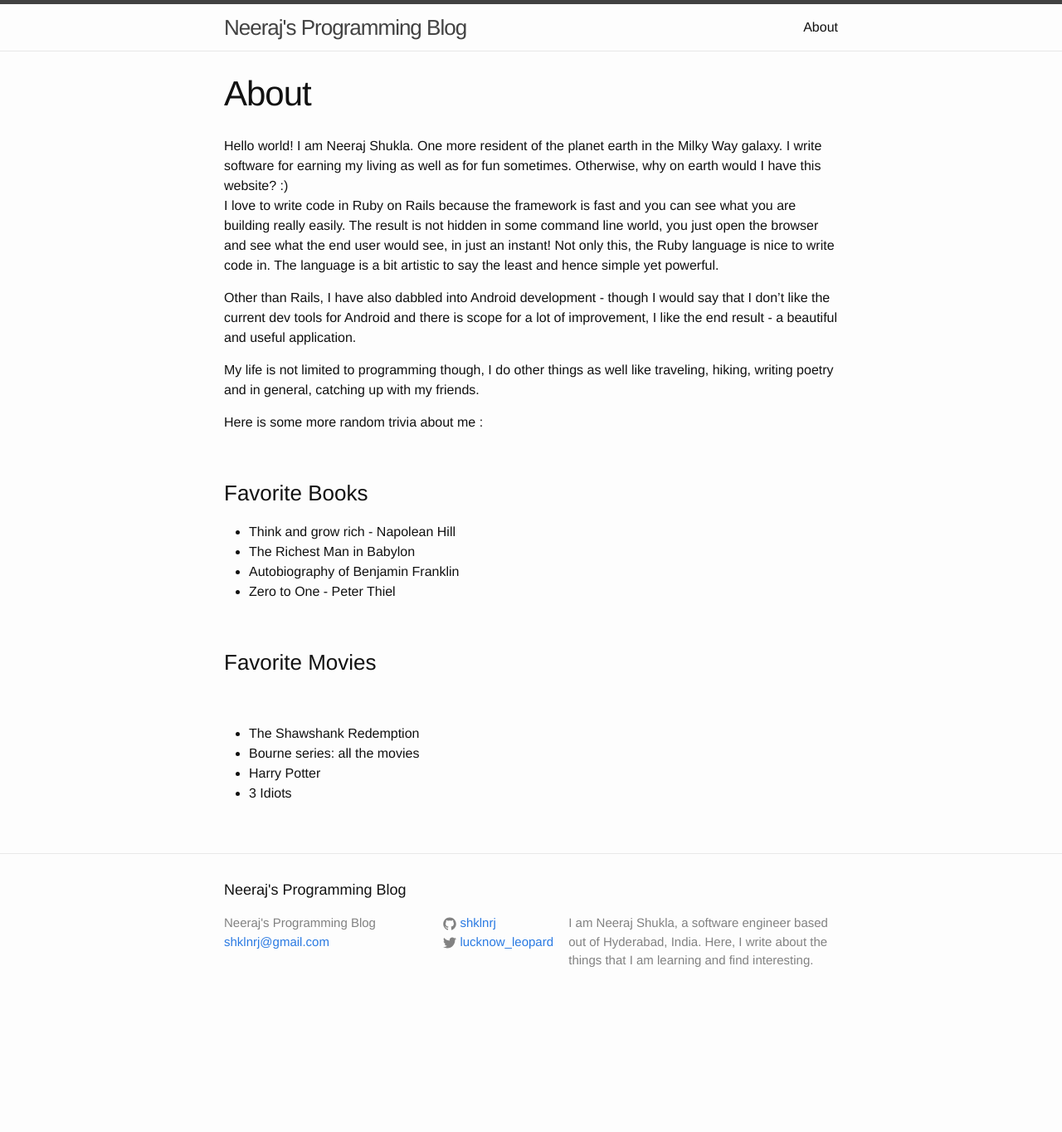
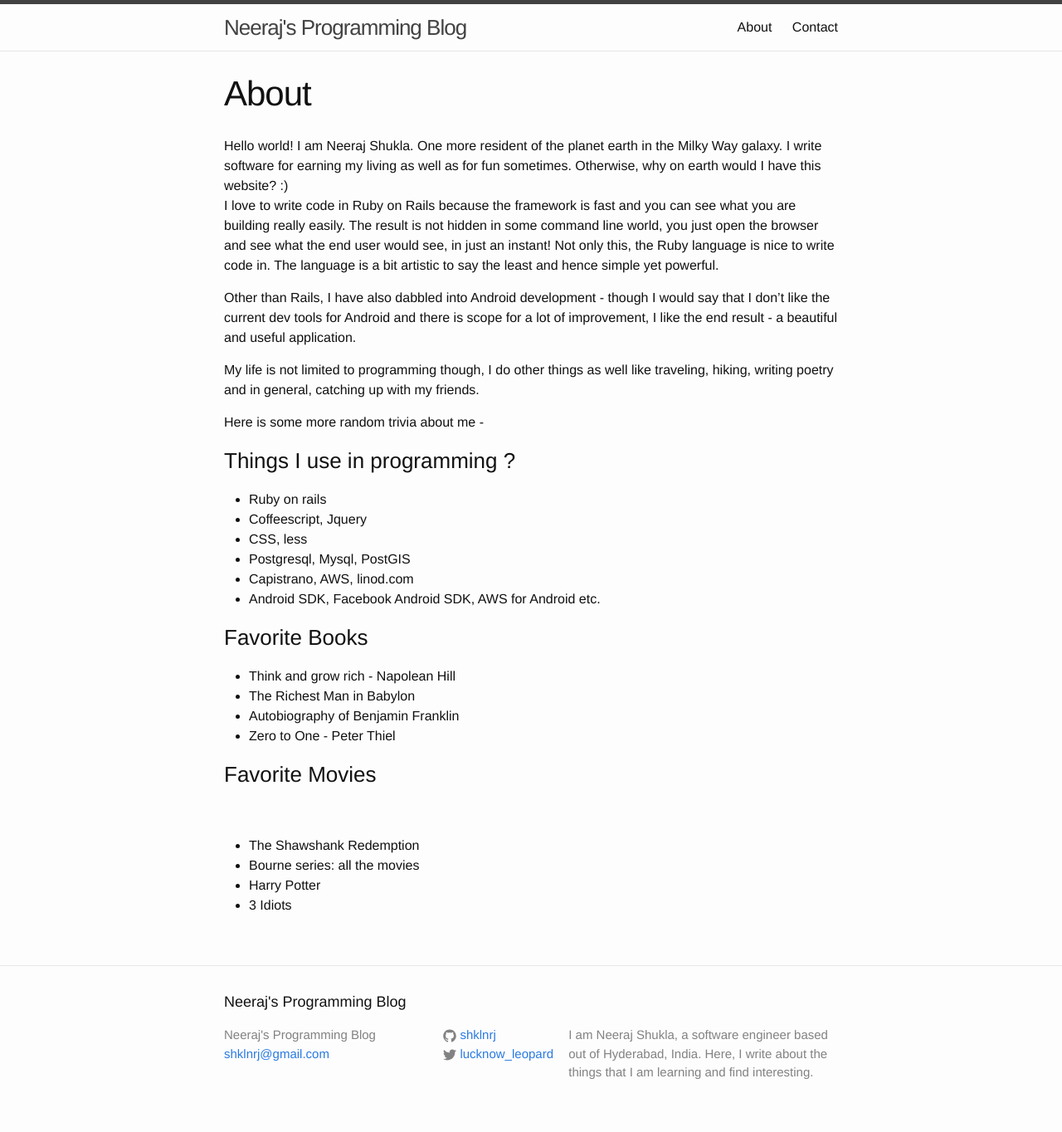
Before and after one commit to shklnrj/shklnrj.github.io, a Jekyll site: the page built from about.md, in a window 1280 px wide. Shown: the whole page at 83% size. Built offline with Jekyll 4.4.1, drawn with Linux system fonts in a browser that asks for light colours; before the commit the page ends 1229 px from its top, so only the background shows below that.

Commit message:
Added more content and a contact page.

```diff
--- a/about.md
+++ b/about.md
@@ -12,9 +12,17 @@ Other than Rails, I have also dabbled into Android development - though I would
 
 My life is not limited to programming though, I do other things as well like traveling, hiking, writing poetry and in general, catching up with my friends.
 
-Here is some more random trivia about me : <br>
+Here is some more random trivia about me -
 
-<br>
+<h3> Things I use in programming ? </h3>
+<ul>
+  <li>Ruby on rails</li>
+  <li>Coffeescript, Jquery</li>
+  <li>CSS, less</li>
+  <li>Postgresql, Mysql, PostGIS</li>
+  <li>Capistrano, AWS, linod.com</li>
+  <li>Android SDK, Facebook Android SDK, AWS for Android etc.</li>
+</ul>
 <h3> Favorite Books </h3>
 <ul>
 <li> Think and grow rich - Napolean Hill </li>
@@ -23,8 +31,6 @@ Here is some more random trivia about me : <br>
 <li> Zero to One - Peter Thiel </li>
 </ul>
 
-<br>
-
 <h3> Favorite Movies </h3> <br>
 <ul>
 <li>The Shawshank Redemption </li>
```
Also changed, not shown: contact.md (added, +8 -0 lines).
